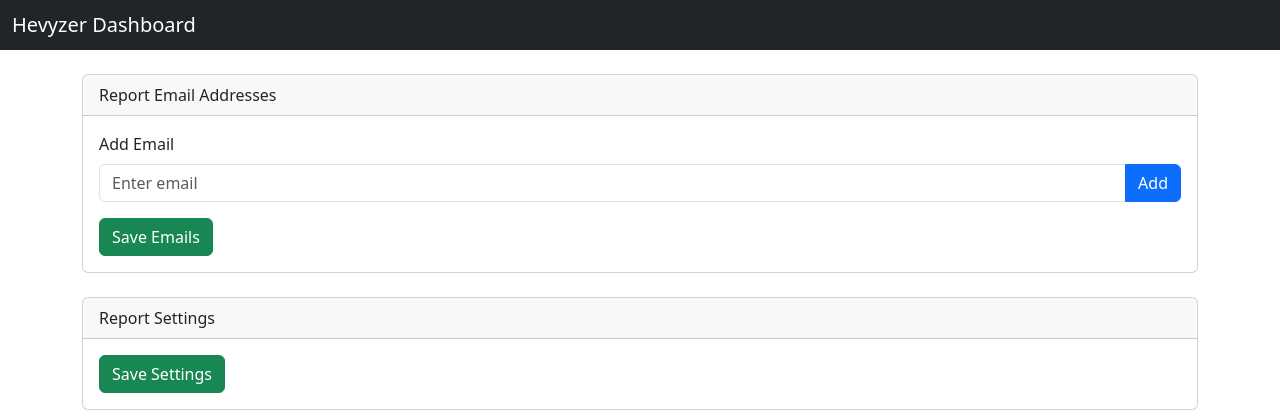
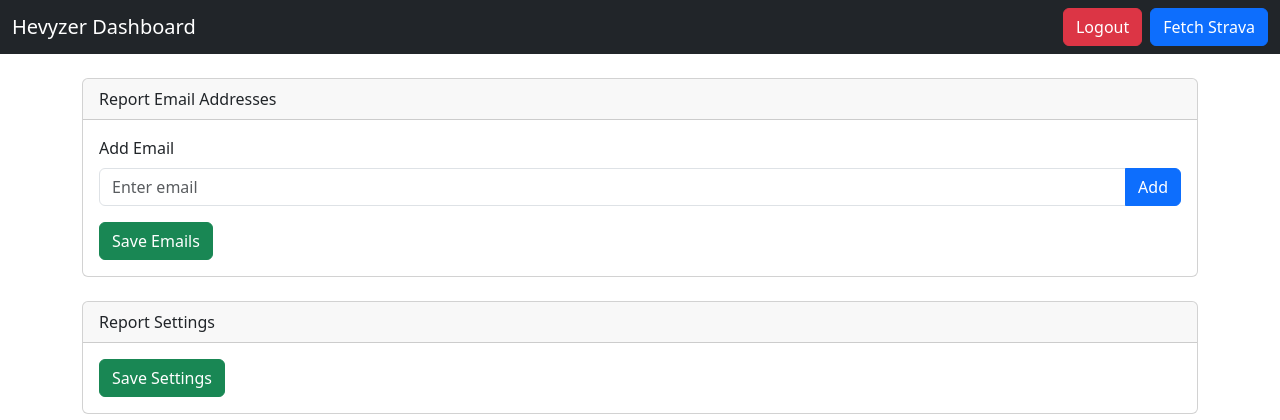
Before and after one commit to AdarWa/Hevyzer, a Python web app: template templates/dashboard.html in a window 1280 px wide. Shown: the top 420 px of the page. Run offline with Jinja, Linux system fonts and the light colour scheme; the template is opened without the code that fills it, so the values that code supplies are empty.

Commit message:
Add logout and fetch buttons

```diff
--- a/templates/dashboard.html
+++ b/templates/dashboard.html
@@ -8,10 +8,21 @@
 </head>
 <body>
 <nav class="navbar navbar-dark bg-dark mb-4">
-    <div class="container-fluid">
-        <span class="navbar-brand mb-0 h1">Hevyzer Dashboard</span>
+  <div class="container-fluid d-flex justify-content-between">
+    <span class="navbar-brand mb-0 h1">Hevyzer Dashboard</span>
+
+    <div class="d-flex">
+      <form action="/logout" method="delete" class="me-2">
+        <button type="submit" class="btn btn-danger">Logout</button>
+      </form>
+
+      <form action="/fetch_strava" method="get">
+        <button type="submit" class="btn btn-primary">Fetch Strava</button>
+      </form>
     </div>
+  </div>
 </nav>
+
 
 <div class="container">
 
```
